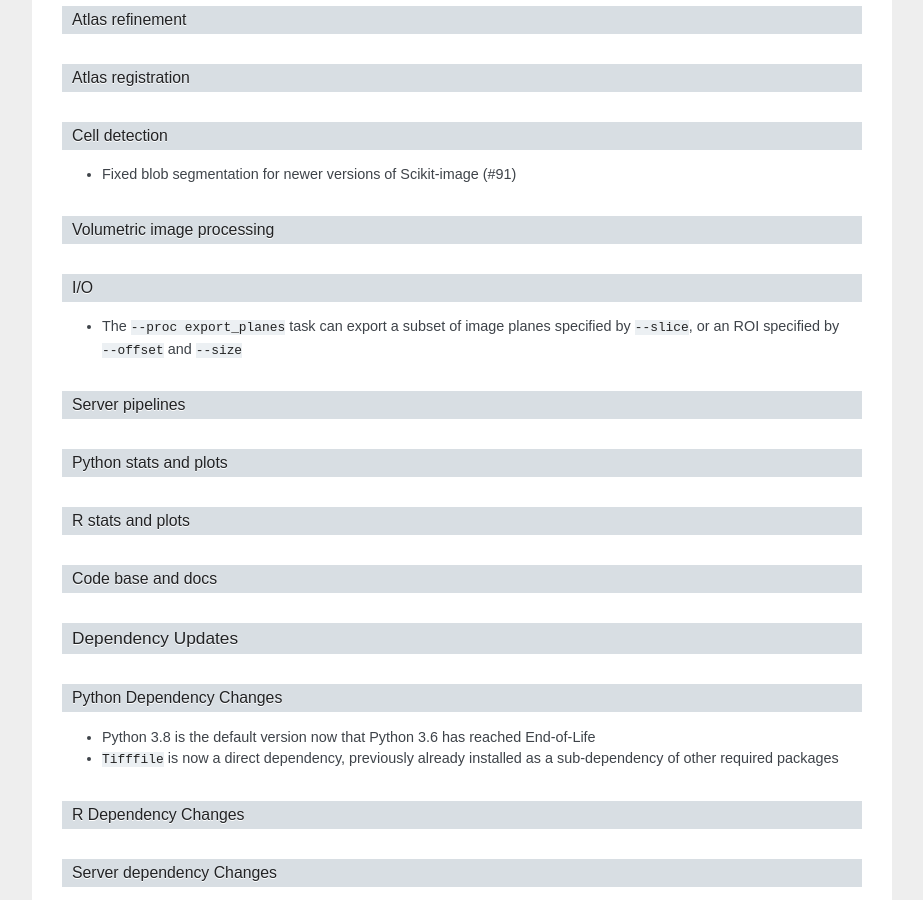
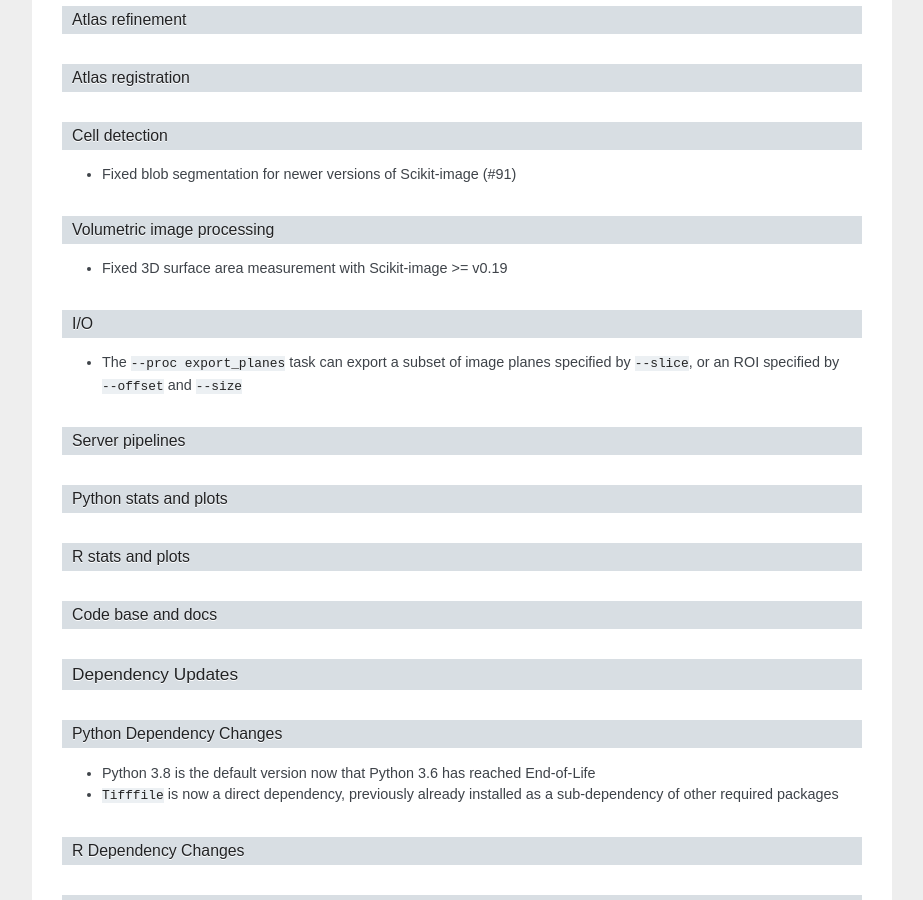
Before and after one commit to sanderslab/magellanmapper, a Sphinx documentation site: the page built from docs/release/release_v1.6.md, in a window 1280 px wide and 900 px high, scrolled down 576 px. Shown: the whole window, without its empty margins (198-1121 px from the left). Built offline with Sphinx 7.4.7, drawn with Linux system fonts in a browser that asks for light colours; pages that are not in the unit, such as notebooks, are missing from menus; the version number could not be read and is left out.

Commit message:
Release notes for 3D surface area fix in Scikit-image >= v0.19

```diff
--- a/docs/release/release_v1.6.md
+++ b/docs/release/release_v1.6.md
@@ -27,6 +27,8 @@
 
 #### Volumetric image processing
 
+- Fixed 3D surface area measurement with Scikit-image >= v0.19
+
 #### I/O
 
 - The `--proc export_planes` task can export a subset of image planes specified by `--slice`, or an ROI specified by `--offset` and `--size`
```
